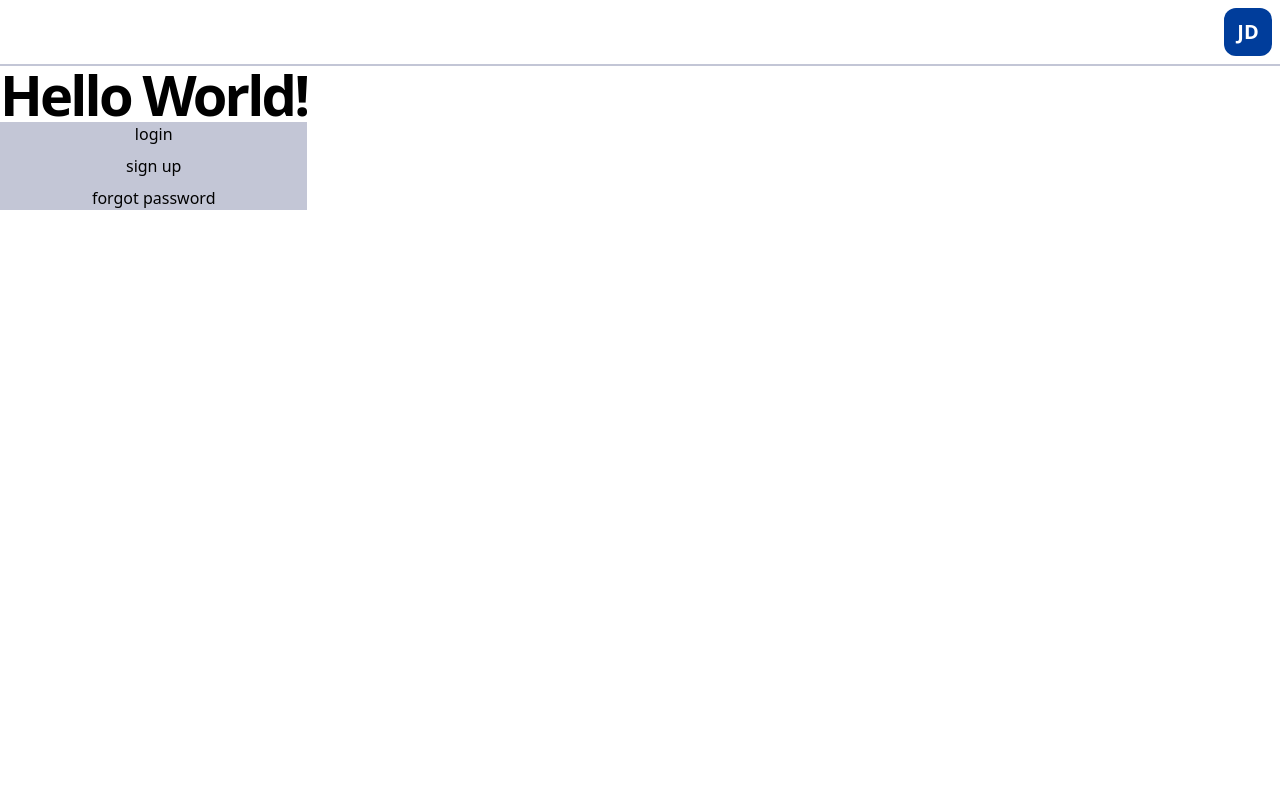
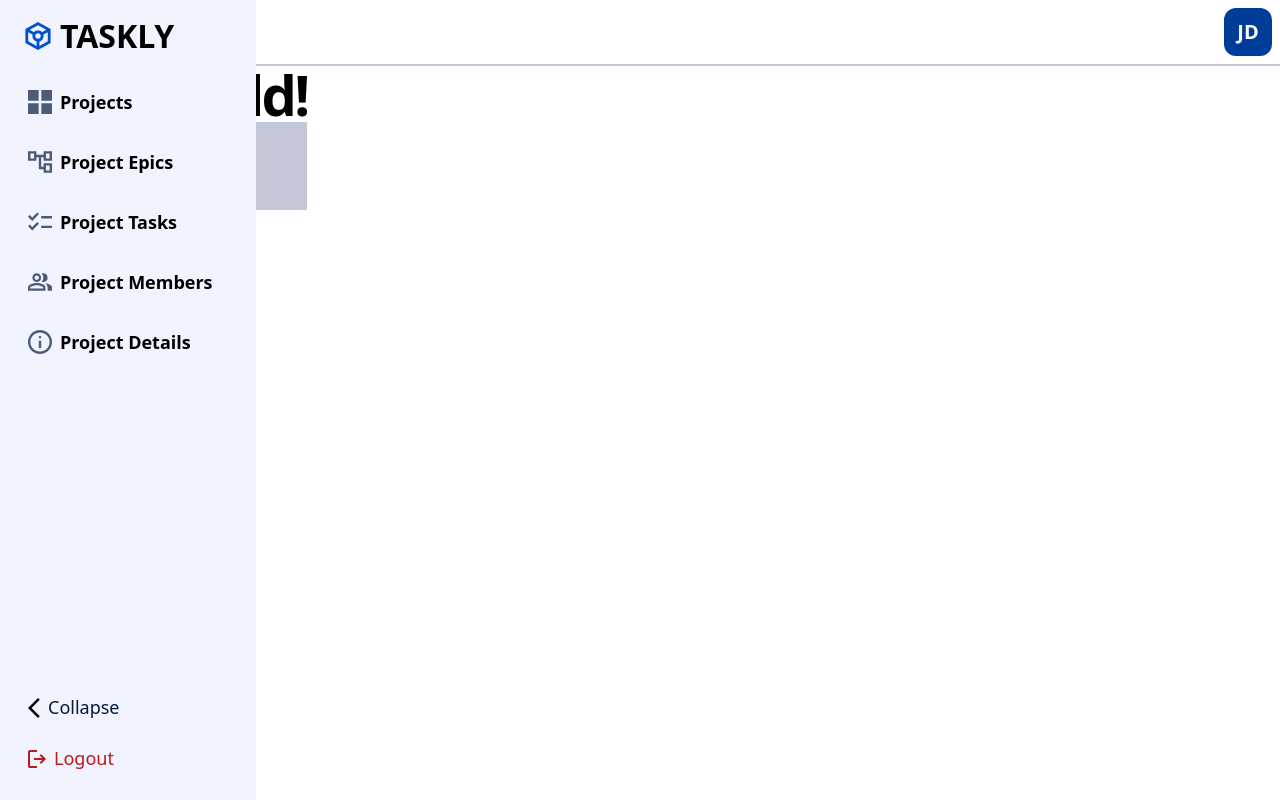
Before and after one commit to Alihossam916/Taskly--task-managment-, a Next.js app: page / in a window 1280 px wide. Built offline with nearby package versions, Linux system fonts and the light colour scheme.

Commit message:
refactor: add sidebar component to main layout

```diff
--- a/src/app/(main)/layout.tsx
+++ b/src/app/(main)/layout.tsx
@@ -12,7 +12,7 @@ export default function RootLayout({
     <>
       <Header />
       <div className="flex flex-1">
-        {/* <Sidebar /> */}
+        <Sidebar />
         <main>{children}</main>
       </div>
       <BottomNavbar />
```
